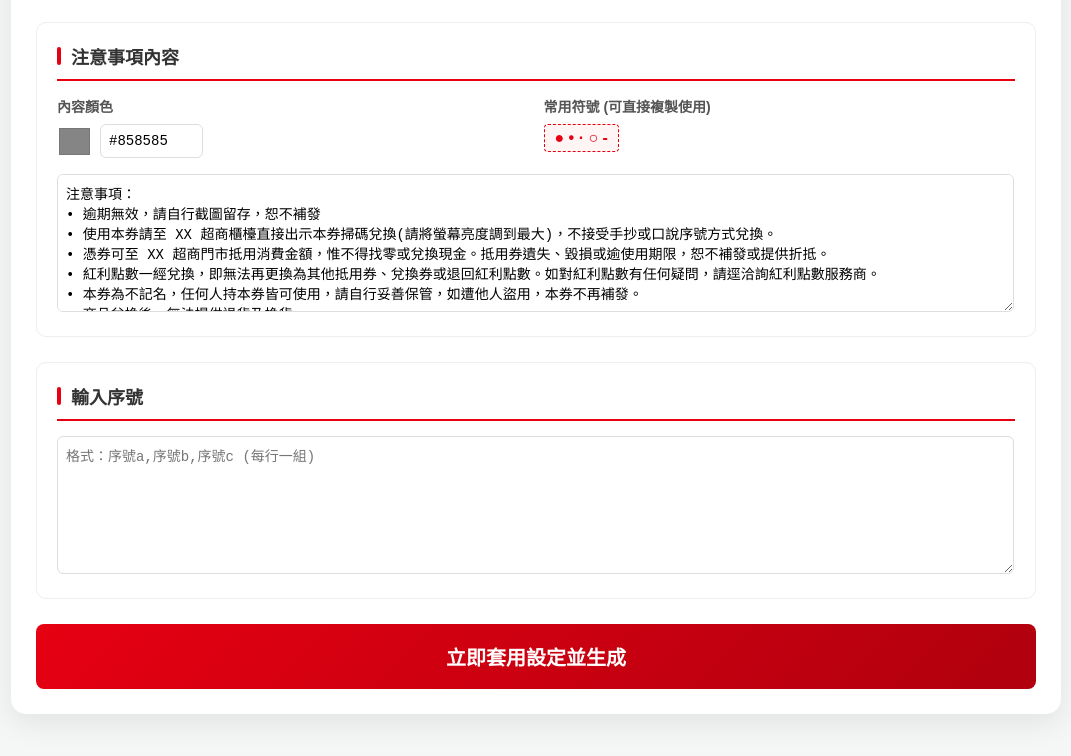
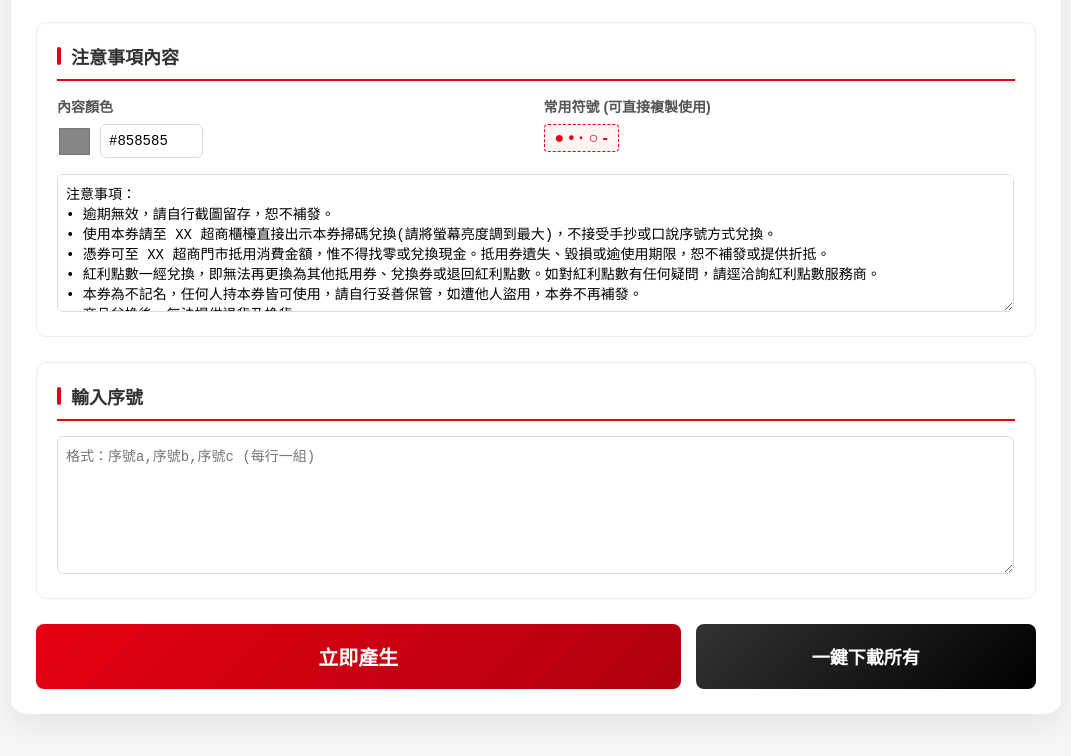
Before and after one commit to HAHAtool/my-private-tools4543154, a plain HTML site: page index.html in a window 1280 px wide. Shown: the part 810-1566 px from the top of the page, without its empty margins (104-1175 px from the left). Drawn offline with nearby package versions, Linux system fonts and the light colour scheme.

Commit message:
Update index.html

```diff
--- a/index.html
+++ b/index.html
@@ -26,8 +26,10 @@
 
         .symbol-text { font-size: 16px; color: #e60012; font-weight: bold; background: #fff5f5; padding: 4px 10px; border: 1px dashed #e60012; border-radius: 4px; cursor: text; }
 
-        .main-btn { padding: 18px; background: linear-gradient(135deg, #e60012 0%, #b0000e 100%); color: white; border: none; border-radius: 8px; cursor: pointer; width: 100%; font-size: 20px; font-weight: bold; transition: 0.3s; }
-        .main-btn:hover { transform: translateY(-2px); box-shadow: 0 5px 15px rgba(230,0,18,0.3); }
+        .btn-group { display: flex; gap: 15px; width: 100%; }
+        .main-btn { padding: 18px; background: linear-gradient(135deg, #e60012 0%, #b0000e 100%); color: white; border: none; border-radius: 8px; cursor: pointer; flex: 2; font-size: 20px; font-weight: bold; transition: 0.3s; }
+        .download-all-btn { padding: 18px; background: linear-gradient(135deg, #333 0%, #000 100%); color: white; border: none; border-radius: 8px; cursor: pointer; flex: 1; font-size: 18px; font-weight: bold; transition: 0.3s; }
+        .main-btn:hover, .download-all-btn:hover { transform: translateY(-2px); box-shadow: 0 5px 15px rgba(0,0,0,0.2); }
 
         #output-container { display: flex; flex-direction: column; align-items: center; width: 100%; }
         .barcode-group { background: white; padding: 40px; display: flex; flex-direction: column; align-items: center; width: 500px; box-shadow: 0 0 10px rgba(0,0,0,0.05); }
@@ -159,7 +161,7 @@
                 </div>
             </div>
             <textarea id="noteContent" style="width: 98%; height: 120px; margin-top: 15px;">注意事項：
-• 逾期無效，請自行截圖留存，恕不補發
+• 逾期無效，請自行截圖留存，恕不補發。
 • 使用本券請至 XX 超商櫃檯直接出示本券掃碼兌換(請將螢幕亮度調到最大)，不接受手抄或口說序號方式兌換。
 • 憑券可至 XX 超商門市抵用消費金額，惟不得找零或兌換現金。抵用券遺失、毀損或逾使用期限，恕不補發或提供折抵。
 • 紅利點數一經兌換，即無法再更換為其他抵用券、兌換券或退回紅利點數。如對紅利點數有任何疑問，請逕洽詢紅利點數服務商。
@@ -174,13 +176,15 @@
             <textarea id="inputData" style="width: 98%; height: 120px;" placeholder="格式：序號a,序號b,序號c (每行一組)"></textarea>
         </div>
 
-        <button class="main-btn" onclick="generate()">立即套用設定並生成</button>
+        <div class="btn-group">
+            <button class="main-btn" onclick="generate()">立即產生</button>
+            <button class="download-all-btn" onclick="downloadAll()">一鍵下載所有</button>
+        </div>
     </div>
 
     <div id="output-container"></div>
 
     <script>
-        // 設定預設日期
         window.onload = function() {
             const today = new Date();
             const yyyy = today.getFullYear();
@@ -191,14 +195,13 @@
 
         let logoSource = null;
 
-        // 處理 Logo 檔案上傳
         document.getElementById('logoUpload').addEventListener('change', function(e) {
             const file = e.target.files[0];
             if (file) {
                 const reader = new FileReader();
                 reader.onload = (event) => { logoSource = event.target.result; };
                 reader.readAsDataURL(file);
-                document.getElementById('logoUrl').value = ""; // 清空網址欄
+                document.getElementById('logoUrl').value = "";
             }
         });
 
@@ -236,7 +239,6 @@
                 groupDiv.className = 'barcode-group';
                 groupDiv.id = `card-${rowIndex}`;
 
-                // Logo
                 if (finalLogo) {
                     const img = document.createElement('img');
                     img.src = finalLogo;
@@ -246,7 +248,6 @@
                     groupDiv.appendChild(img);
                 }
 
-                // 標題
                 const promo = document.createElement('div');
                 promo.className = 'promo-text';
                 promo.innerText = config.title;
@@ -255,7 +256,6 @@
                 promo.style.marginBottom = config.tSpace + 'px';
                 groupDiv.appendChild(promo);
 
-                // 條碼
                 for (let i = 0; i < config.count; i++) {
                     if (i > 0) {
                         const spacer = document.createElement('div');
@@ -267,7 +267,6 @@
                     groupDiv.appendChild(svg);
                 }
 
-                // 效期文字
                 const expiry = document.createElement('div');
                 expiry.className = 'expiry-text';
                 expiry.innerText = config.expiry;
@@ -276,7 +275,6 @@
                 expiry.style.marginTop = config.eSpace + 'px';
                 groupDiv.appendChild(expiry);
 
-                // 注意事項
                 const noteDiv = document.createElement('div');
                 noteDiv.className = 'note-container';
                 noteDiv.style.color = config.nColor;
@@ -289,7 +287,7 @@
                 const btn = document.createElement('button');
                 btn.className = 'download-btn';
                 btn.innerText = `下載圖檔 (${rowIndex + 1})`;
-                btn.onclick = () => downloadImage(`card-${rowIndex}`, `barcode-${rowIndex}.png`);
+                btn.onclick = () => downloadImage(`card-${rowIndex}`, `${parts[0]}.png`);
                 container.appendChild(btn);
 
                 for (let i = 0; i < config.count; i++) {
@@ -309,13 +307,29 @@
 
         function downloadImage(elementId, fileName) {
             const element = document.getElementById(elementId);
-            html2canvas(element, { scale: 2, useCORS: true }).then(canvas => {
+            return html2canvas(element, { scale: 2, useCORS: true }).then(canvas => {
                 const link = document.createElement('a');
                 link.download = fileName;
                 link.href = canvas.toDataURL("image/png");
                 link.click();
             });
         }
+
+        // 新增：下載所有功能
+        async function downloadAll() {
+            const buttons = document.querySelectorAll('.download-btn');
+            if (buttons.length === 0) {
+                alert("請先產生條碼！");
+                return;
+            }
+
+            for (let i = 0; i < buttons.length; i++) {
+                // 模擬點擊下載按鈕
+                buttons[i].click();
+                // 稍微延遲避免瀏覽器負載過重
+                await new Promise(resolve => setTimeout(resolve, 100));
+            }
+        }
     </script>
 </body>
 </html>
```
